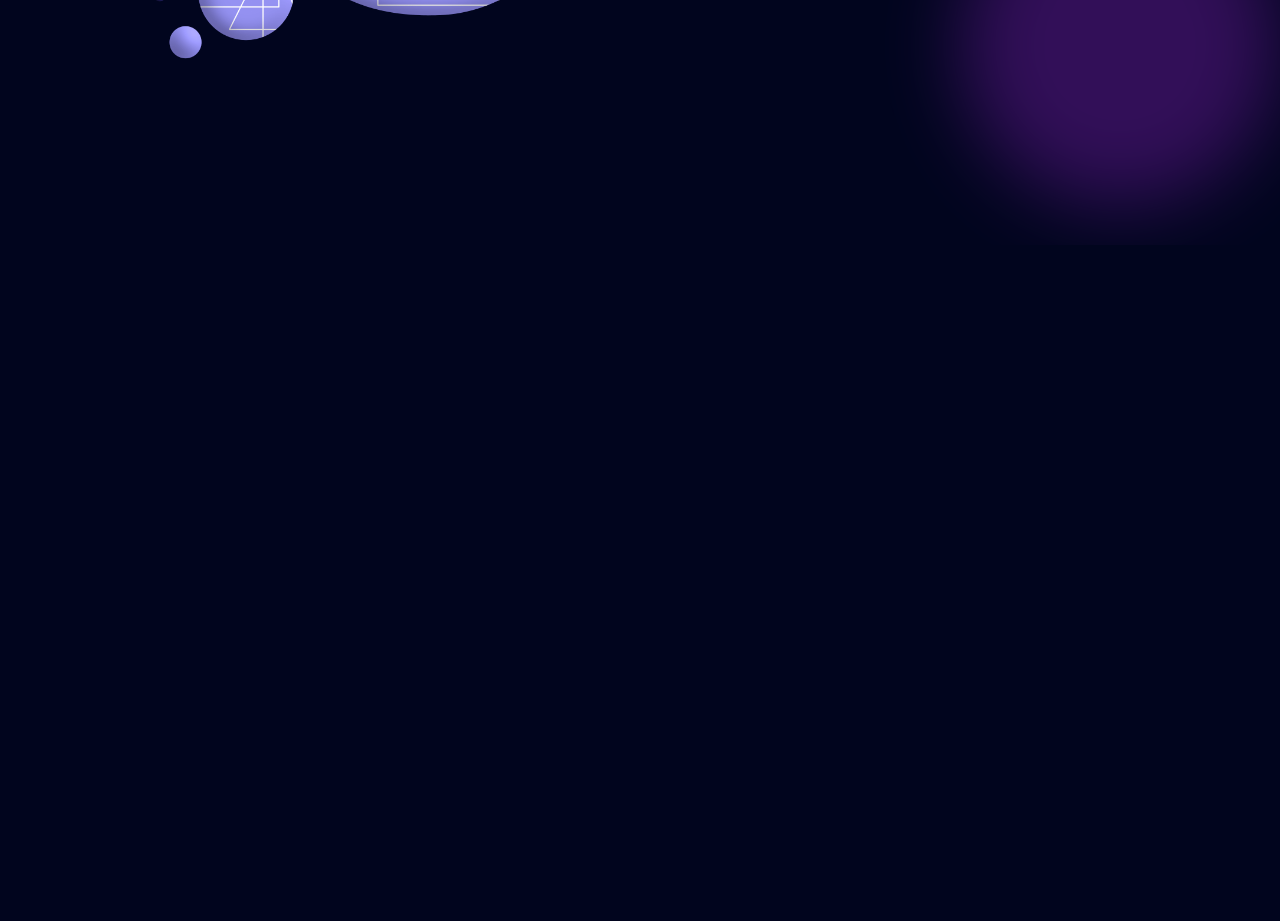
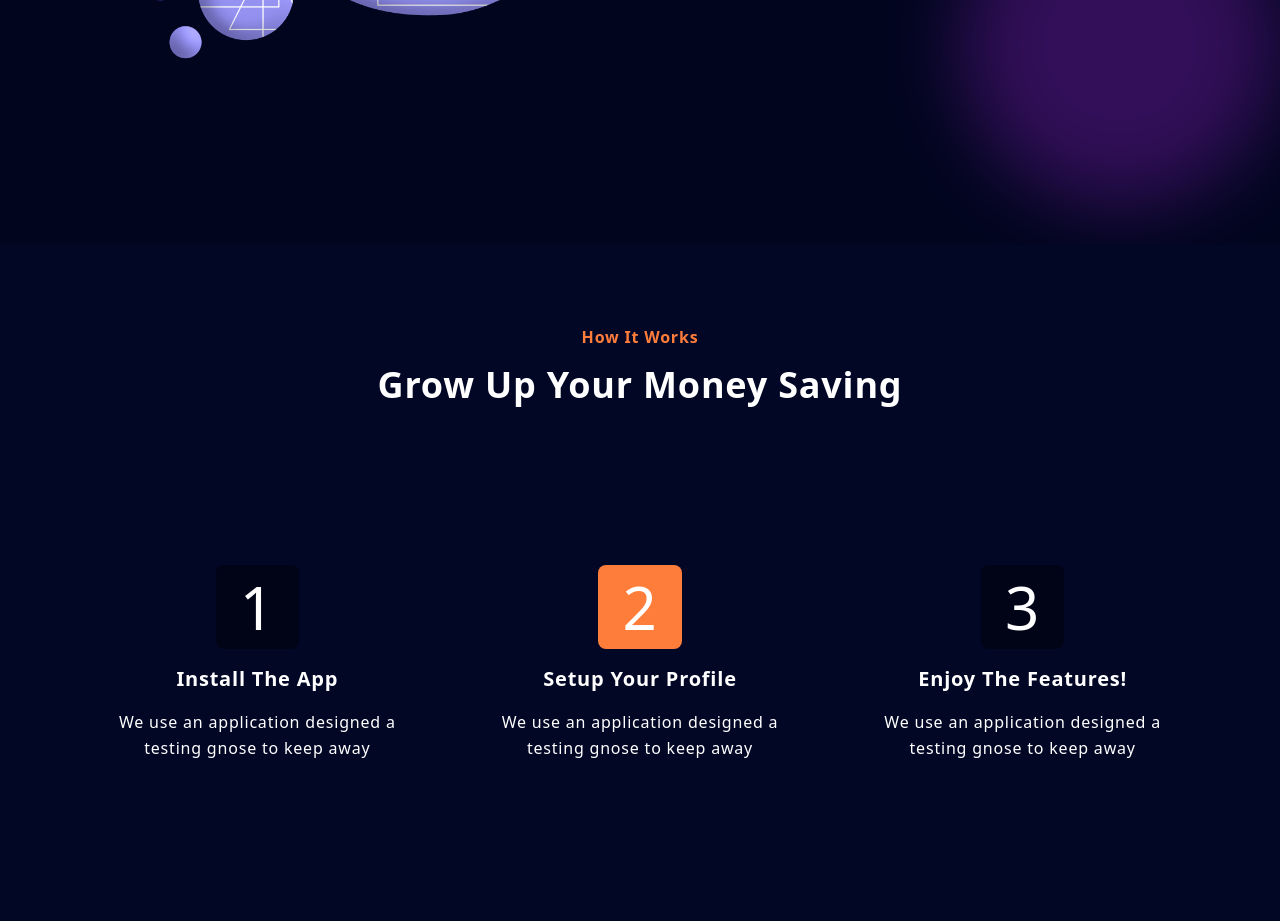
Before and after one commit to emonhossen07/project-2, a website: page index.html in a window 1280 px wide. Shown: the part 2044-2965 px from the top of the page. Before the commit the page ends 2289 px from the top, so only its background shows below. Drawn offline with Linux system fonts and the light colour scheme.

Commit message:
How it works section work done

```diff
--- a/index.html
+++ b/index.html
@@ -160,7 +160,43 @@
             </div>
         </section>
 
+        <!-- How It Works section -->
+        <section id="" class="bg-color-primary-light">
+            <div class="container py-20">
+                <div class="text-center m-auto mb-20 md:w-1/2">
+                    <h4 class="font-bold text-color-secondary mb-4">How It Works</h4>
+                    <h2 class="text-3xl md:text-4xl font-bold leading-snug">Grow Up Your Money Saving</h2>
+                </div>
 
+                <div class="grid lg:grid-cols-3 md:grid-cols-2 gap-12 lg:gap-8 sm:px-6 lg:px-8">
+                    <div class="text-center py-20 px-5 rounded-2xl;">
+                        <div
+                            class="relative bg-color-primary-dark inline-block px-6 py-3 rounded-lg cursor-pointer hover:bg-color-secondary ease-in duration-200">
+                            <p class="text-6xl">1</p>
+                        </div>
+                        <h3 class="text-xl font-bold py-4">Install The App</h3>
+                        <p class="leading-relaxed">We use an application designed a testing gnose to keep away</p>
+                    </div>
+                    <div class="text-center py-20 px-5 rounded-2xl;">
+                        <div class="relative inline-block px-6 py-3 rounded-lg cursor-pointer bg-color-secondary">
+                            <p
+                                class="text-6xl lg:after:content-[''] lg:after:flex lg:after:absolute lg:after:top-10 lg:after:left-32 2xl:after:left-52 lg:after:bg-no-repeat lg:after:h-7 lg:after:w-52">
+                                2</p>
+                        </div>
+                        <h3 class="text-xl font-bold py-4">Setup Your Profile</h3>
+                        <p class="leading-relaxed">We use an application designed a testing gnose to keep away</p>
+                    </div>
+                    <div class="text-center py-20 px-5 rounded-2xl;">
+                        <div
+                            class="relative bg-color-primary-dark inline-block px-6 py-3 rounded-lg cursor-pointer hover:bg-color-secondary ease-in duration-200">
+                            <p class="text-6xl">3</p>
+                        </div>
+                        <h3 class="text-xl font-bold py-4">Enjoy The Features!</h3>
+                        <p class="leading-relaxed">We use an application designed a testing gnose to keep away</p>
+                    </div>
+                </div>
+            </div>
+        </section>
 
     </main>
 
```
